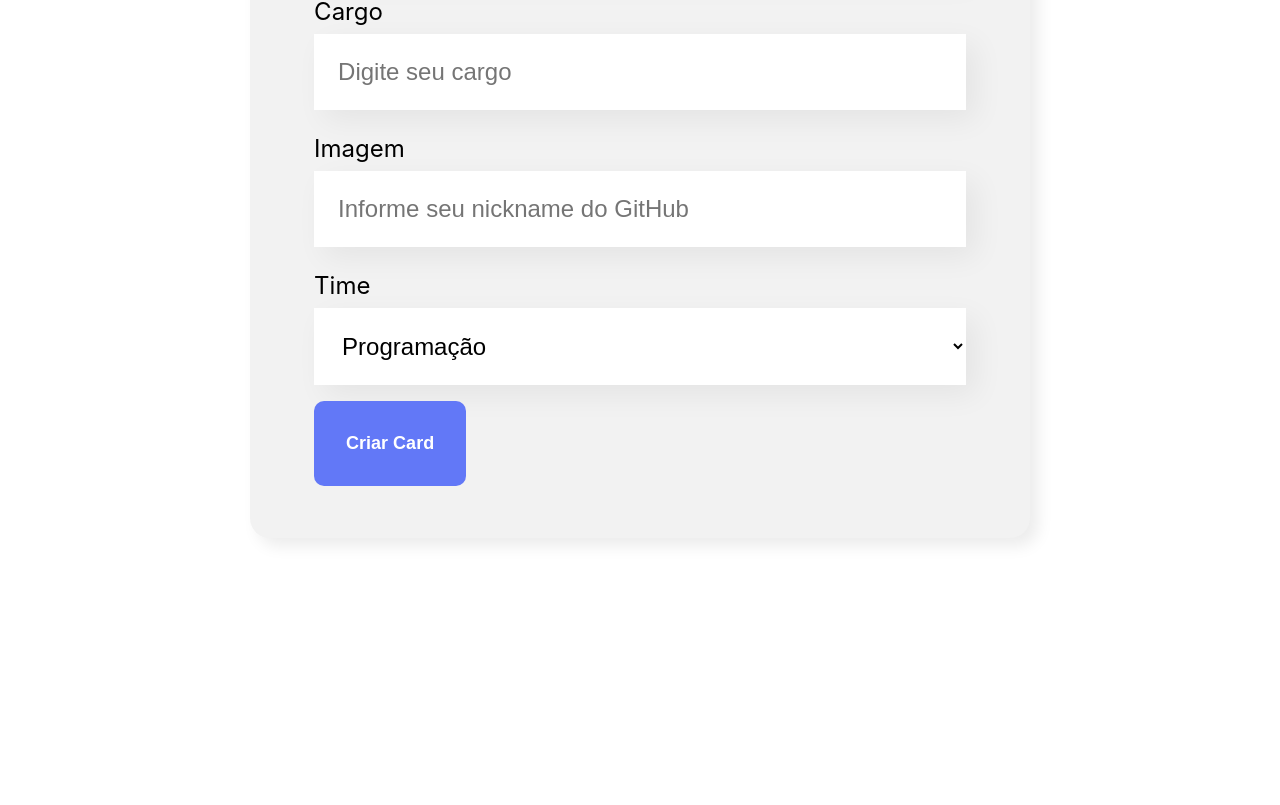
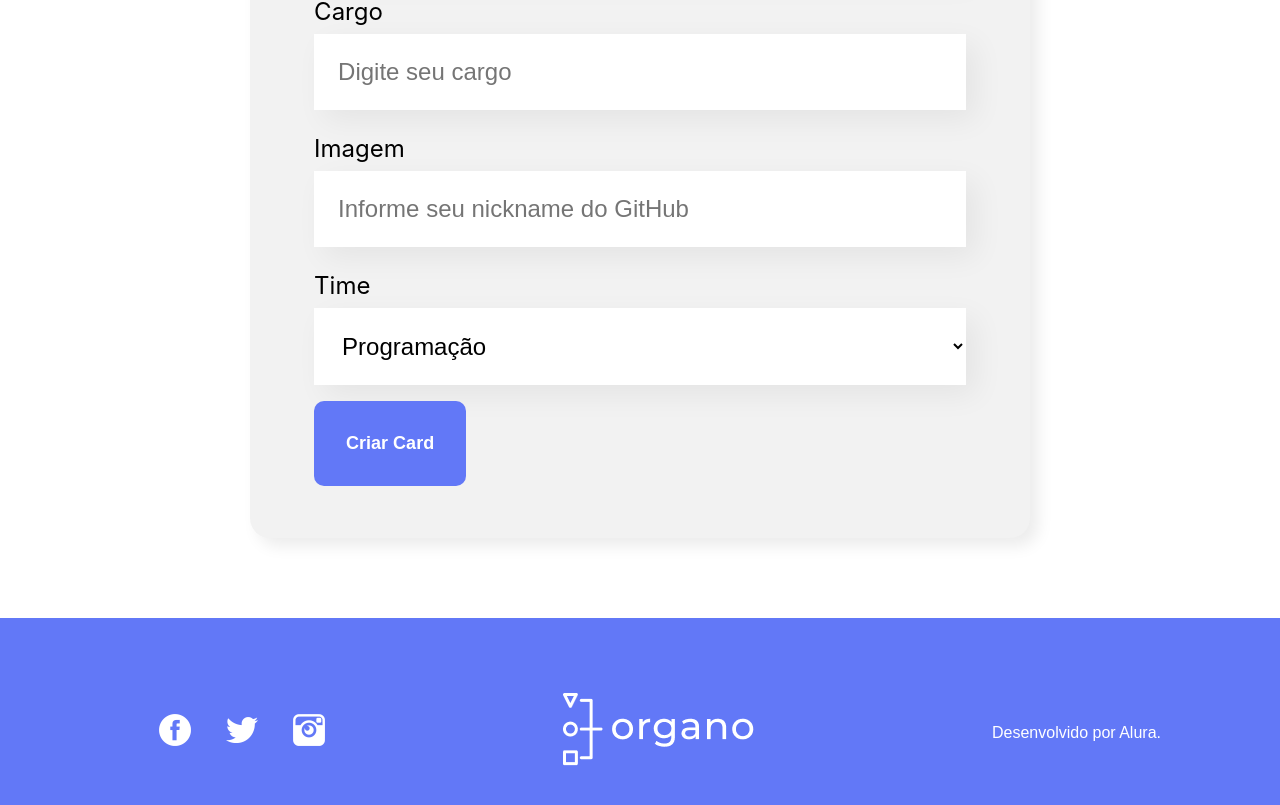
Before and after one commit to GuilFranca/ReactDesenvolvendoJS-Alura, a React (Create React App) app: page / in a window 1280 px wide. Shown: the part 827-1632 px from the top of the page. Before the commit the page ends 1445 px from the top, so only its background shows below. Built offline with nearby package versions, Linux system fonts and the light colour scheme; the HTML template or start-up script is replaced by a standard one.

Commit message:
Aula 4 - 10 Desafio: componente do rodapé

```diff
--- a/src/App.js
+++ b/src/App.js
@@ -2,6 +2,7 @@ import { useState } from 'react';
 import Banner from './components/Banner';
 import Form from './components/Form';
 import Team from './components/Team';
+import Footer from './components/Footer';
 
 function App() {
 
@@ -68,6 +69,7 @@ function App() {
         employees={employees.filter(employee => employee.team === team.name)} // Filtra o colaborador através do nome do time
       />)}
 
+      <Footer />
     </div>
   );
 }
--- /dev/null
+++ b/src/components/Footer/Footer.css
@@ -0,0 +1,23 @@
+footer {
+    background-color: #6278F7;
+    display: flex;
+    justify-content: space-around;
+    align-items: center;
+    padding: 75px 0;
+}
+
+ul {
+    display: flex;
+    gap: 35px;
+}
+
+ul li {
+    list-style: none;
+}
+
+a {
+    text-decoration: none;
+    color: white;
+    font-family: 'Montserrat', sans-serif;
+    font-weight: 500;
+}
--- /dev/null
+++ b/src/components/Footer/index.js
@@ -0,0 +1,43 @@
+import './Footer.css';
+
+const Footer = () => {
+
+    return (
+
+        <footer>
+
+            <section>
+                <ul>
+                    <li>
+                        <a href='https://facebook.com' target='_blank'>
+                            <img src='/images/fb.png' alt='Facebook' />
+                        </a>
+                    </li>
+                    <li>
+                        <a href='https://x.com' target='_blank'>
+                            <img src='/images/tw.png' alt='Twitter' />
+                        </a>
+                    </li>
+                    <li>
+                        <a href='https://instagram.com' target='_blank'>
+                            <img src='/images/ig.png' alt='Instagram' />
+                        </a>
+                    </li>
+                </ul>
+            </section>
+
+            <section>
+                <img src="/images/logo.png"/>
+            </section>
+
+            <section>
+                <a href='alura.com' target='_blank'>Desenvolvido por Alura.</a>
+            </section>
+
+        </footer>
+
+    );
+
+}
+
+export default Footer;
```
Also changed, not shown: 1 other file (tests, documents, lock files or other folders).
